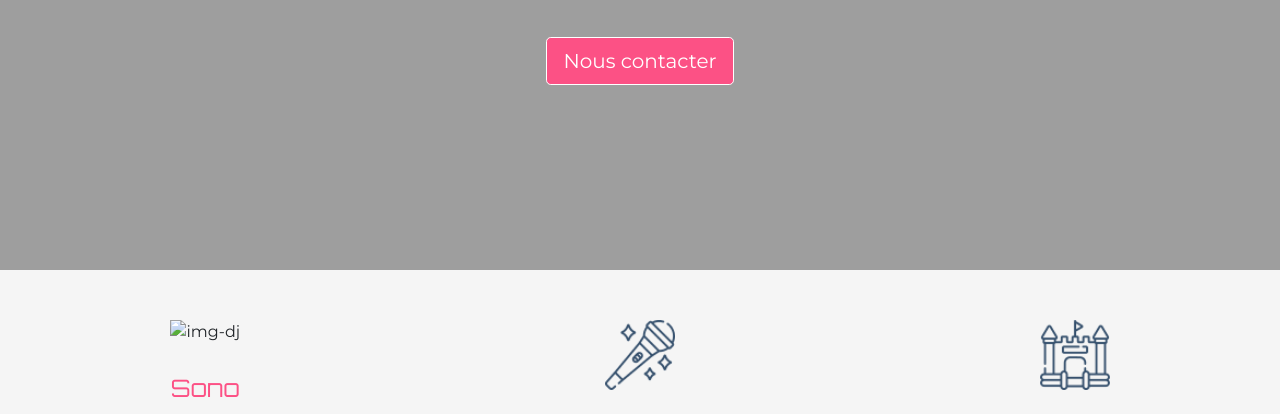
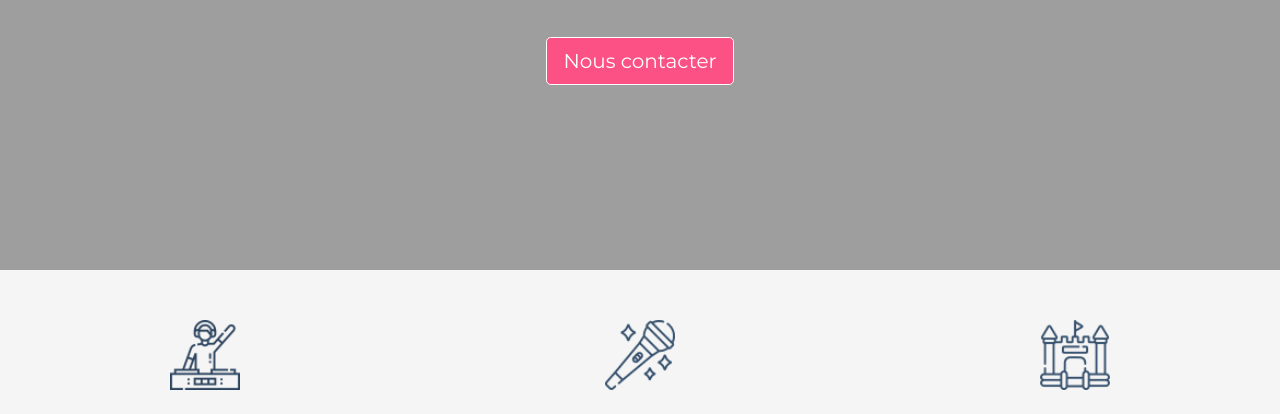
Before and after one commit to Mylynou/masternight, a plain HTML site: page index.html in a window 1280 px wide. Shown: the part 386-800 px from the top of the page. Drawn offline with nearby package versions, Linux system fonts and the light colour scheme; the site is published under a folder, as on GitHub Pages, so addresses that start at the root find nothing.

Commit message:
Update index.html

```diff
--- a/index.html
+++ b/index.html
@@ -70,7 +70,7 @@
     <div class="row">
       <div class="col-md-4 sono">
         <div class="prestations">
-          <img class="icone" src="/Images/dj.png" alt="img-dj">
+          <img class="icone" src="Images/dj.png" alt="img-dj">
           <h3>Sono</h3>
         </div>
         <div class="details">
```
